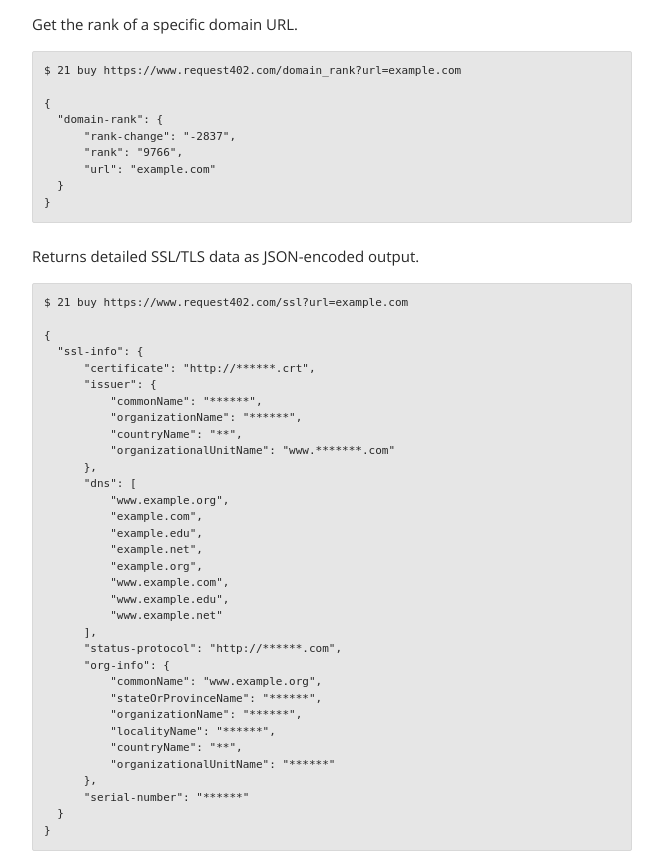
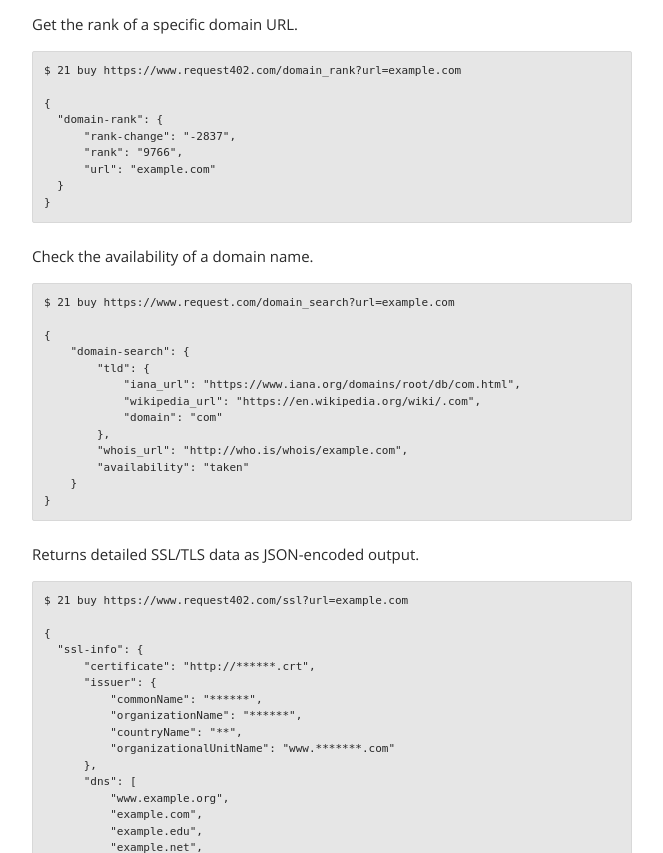
Before and after one commit to Blockshare/request402-django-framework, a Django app: template get_request/templates/test.html in a window 1280 px wide. Shown: the part 2207-3060 px from the top of the page, without its empty margins (308-971 px from the left). Run offline with Django 3.2, Linux system fonts and the light colour scheme; the template is opened without the code that fills it, so the values that code supplies are empty.

Commit message:
adding /domain_search endpoint.

```diff
--- a/get_request/settings.py
+++ b/get_request/settings.py
@@ -33,6 +33,7 @@ USERNAME = Config().username
 BIT_REQUESTS = BitTransferRequests(WALLET, USERNAME)
 
 FULLCONTACT_API = os.environ.get("FULLCONTACT_API")
+MASHAPE = os.environ.get("MASHAPE")
 
 # load database from the DATABASE_URL environment variable
 DATABASES = {}
--- a/get_request/templates/info.html
+++ b/get_request/templates/info.html
@@ -23,6 +23,8 @@
          $ 21 buy https://www.request402.com/domain_ip?url=example.com
     /domain_rank: Domain rankings from Alexa Internet:
          $ 21 buy https://www.request402.com/domain_rank?url=example.com
+    /domain_search: Search for domain name availability:
+         $ 21 buy https://www.request402.com/domain_search?url=example.com
     /ssl: Returns detailed Secure Sockets Layer data as JSON-encoded output.
          $ 21 buy https://www.request402.com/ssl?url=example.com
     /ssl-cert: Returns the public key of an HTTPS enabled url:
--- a/get_request/templates/test.html
+++ b/get_request/templates/test.html
@@ -237,6 +237,22 @@
 }
 </code>
         <p>
+          Check the availability of a domain name.
+        </p>
+        <code><a href="/domain_search?format=json">$ 21 buy https://www.request.com/domain_search?url=example.com</a><br />
+{
+    "domain-search": {
+        "tld": {
+            "iana_url": "https://www.iana.org/domains/root/db/com.html",
+            "wikipedia_url": "https://en.wikipedia.org/wiki/.com",
+            "domain": "com"
+        },
+        "whois_url": "http://who.is/whois/example.com",
+        "availability": "taken"
+    }
+}
+</code>
+        <p>
           Returns detailed SSL/TLS data as JSON-encoded output.
         </p>
         <code><a href="/ssl?format=json">$ 21 buy https://www.request402.com/ssl?url=example.com</a><br />
--- a/get_request/tests.py
+++ b/get_request/tests.py
@@ -85,3 +85,8 @@ class SimpleTestCase(TestCase):
         resp = self.client.get('/domain_rank?url=google.com')
         self.assertEqual(resp.status_code, 402)
         self.assertEqual(resp.content, b'"Payment Required"')
+
+    def test_search(self):
+        resp = self.client.get('/domain_search?url=google.com')
+        self.assertEqual(resp.status_code, 402)
+        self.assertEqual(resp.content, b'"Payment Required"')
--- a/get_request/urls.py
+++ b/get_request/urls.py
@@ -20,7 +20,7 @@ urlpatterns = [
     #url(r'^admin/', include(admin.site.urls)),
     url(r'^$', get_request.views.index),
     url(r'^info$', get_request.views.info),
-    url(r'^test$', get_request.views.new_index),
+    #url(r'^test$', get_request.views.new_index),
     url(r'^domain_status$', get_request.views.get_status),
     url(r'^domain_ip$', get_request.views.get_ip),
     url(r'^ip$', get_request.views.ip),
@@ -33,4 +33,5 @@ urlpatterns = [
     url(r'^ssl$', get_request.views.get_ssl_source),
     url(r'^blacklist$', get_request.views.get_blacklist),
     url(r'^domain_rank$', get_request.views.get_rank),
+    url(r'^domain_search$', get_request.views.domain_search),
 ]
```
Also changed, not shown: get_request/views.py (+41 -0 lines).
